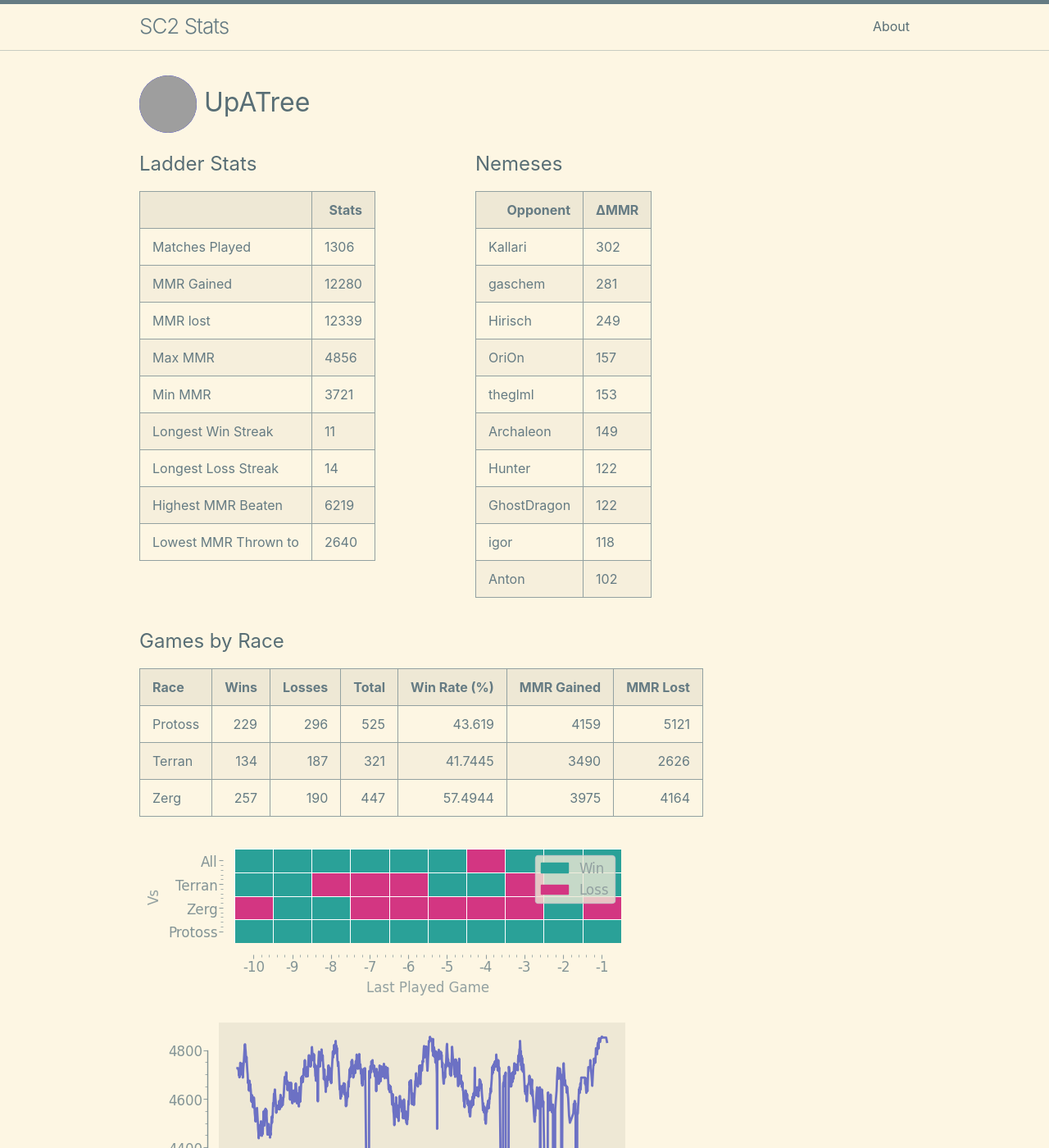
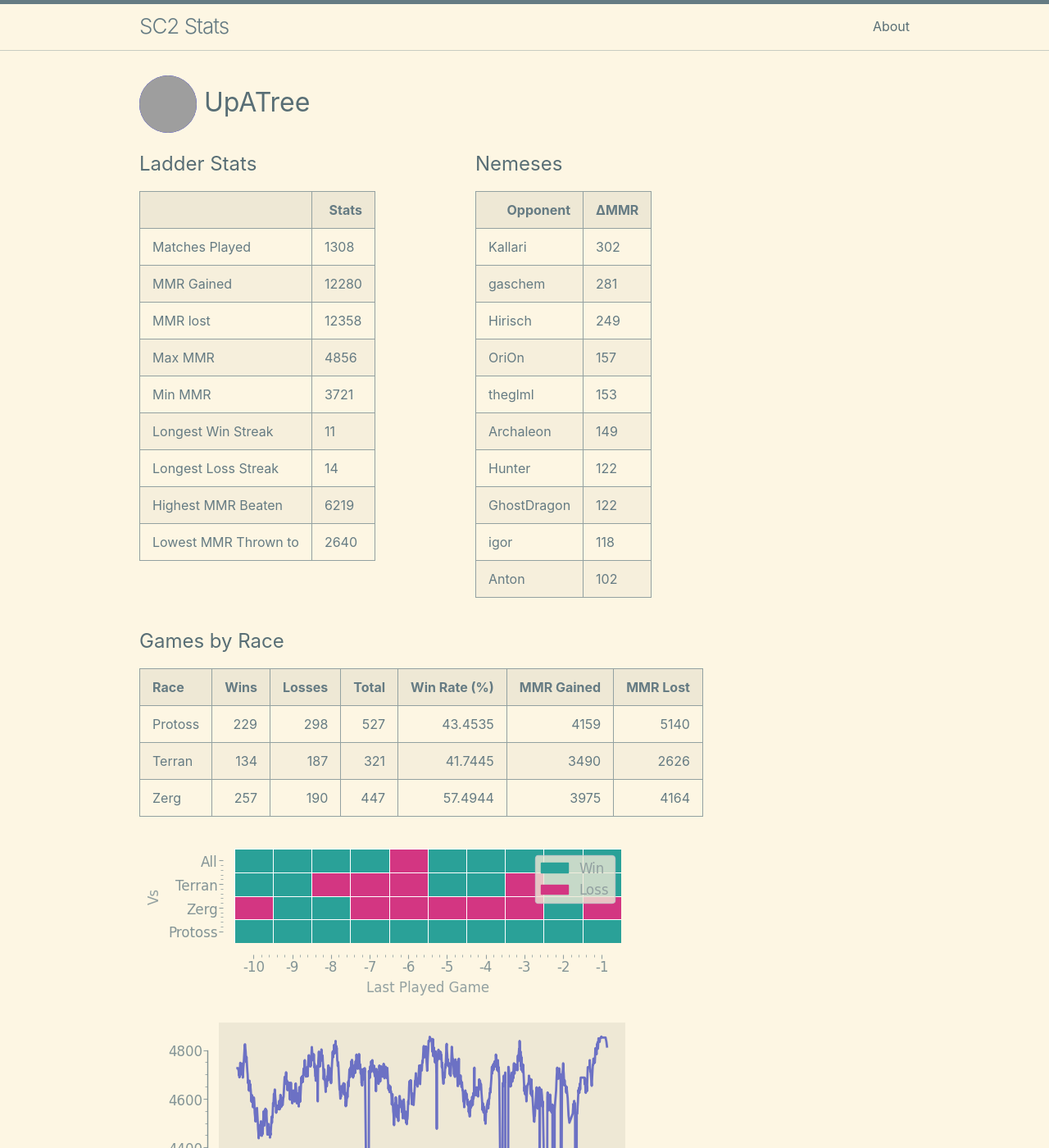
Before and after one commit to kylermurphy/UpATree, a Jekyll site: the page built from docs/index.md, in a window 1280 px wide and 1400 px high. Shown: the whole window at 82% size. Built offline with Jekyll 4.4.1, drawn with Linux system fonts in a browser that asks for light colours; grey boxes are pictures that could not be loaded.

Commit message:
running on push

```diff
--- a/docs/index.md
+++ b/docs/index.md
@@ -18,7 +18,7 @@ layout: home
   <tbody>
     <tr>
       <td>Matches Played</td>
-      <td>1306</td>
+      <td>1308</td>
     </tr>
     <tr>
       <td>MMR Gained</td>
@@ -26,7 +26,7 @@ layout: home
     </tr>
     <tr>
       <td>MMR lost</td>
-      <td>12339</td>
+      <td>12358</td>
     </tr>
     <tr>
       <td>Max MMR</td>
@@ -114,7 +114,7 @@ layout: home
 
 | Race    |   Wins |   Losses |   Total |   Win Rate (%) |   MMR Gained |   MMR Lost |
 |:--------|-------:|---------:|--------:|---------------:|-------------:|-----------:|
-| Protoss |    229 |      296 |     525 |        43.619  |         4159 |       5121 |
+| Protoss |    229 |      298 |     527 |        43.4535 |         4159 |       5140 |
 | Terran  |    134 |      187 |     321 |        41.7445 |         3490 |       2626 |
 | Zerg    |    257 |      190 |     447 |        57.4944 |         3975 |       4164 |
 
--- a/log.txt
+++ b/log.txt
@@ -531,3 +531,4 @@ Writing a log file 2025-03-17 23:48:01.
 Writing a log file 2025-03-18 16:30:08.
 Writing a log file 2025-03-18 16:52:42.
 Writing a log file 2025-03-18 17:20:38.
+Writing a log file 2025-03-18 17:47:52.
```
Also changed, not shown: docs/assets/MMR.png, docs/assets/daily.png, docs/assets/gm_hist.png, docs/assets/r_wrt.png, 1 other file.
